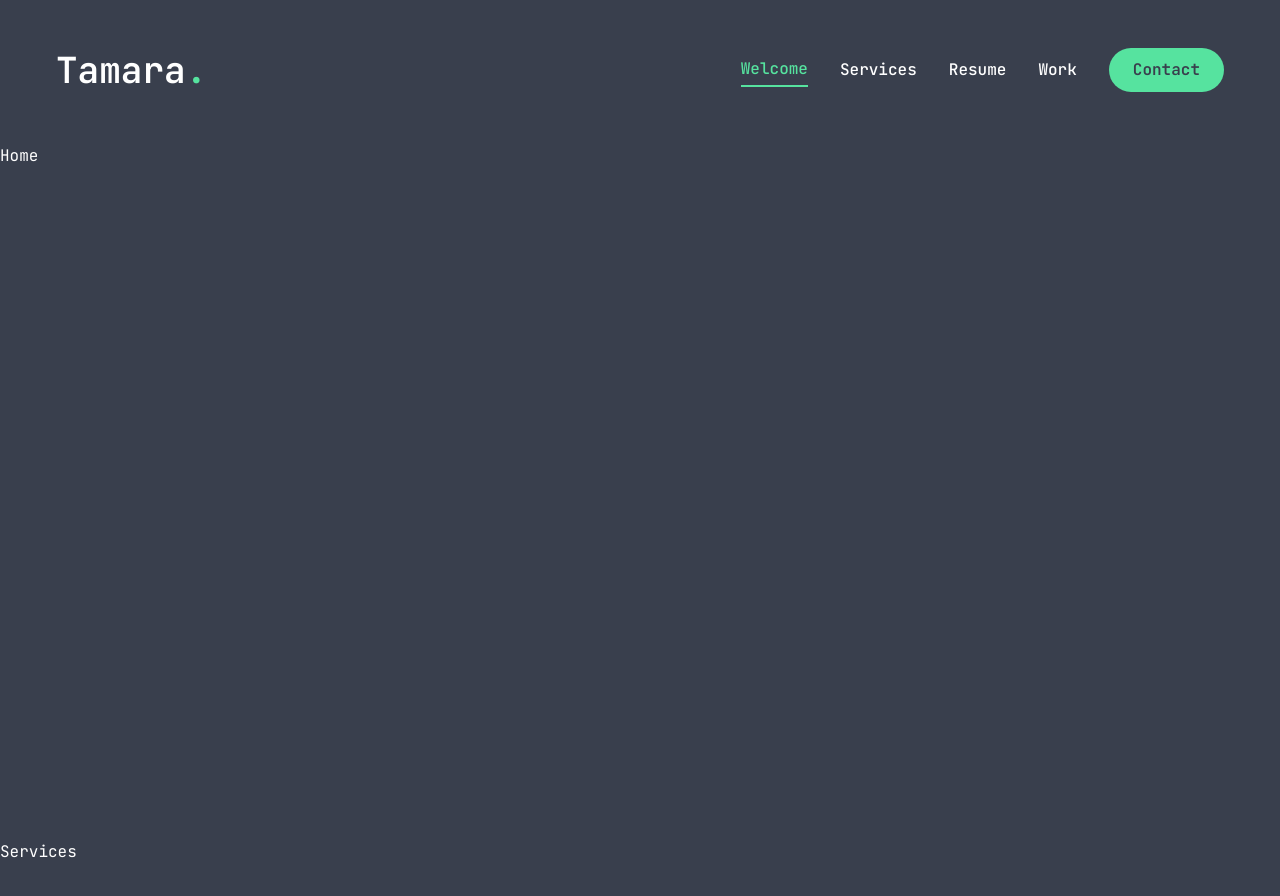
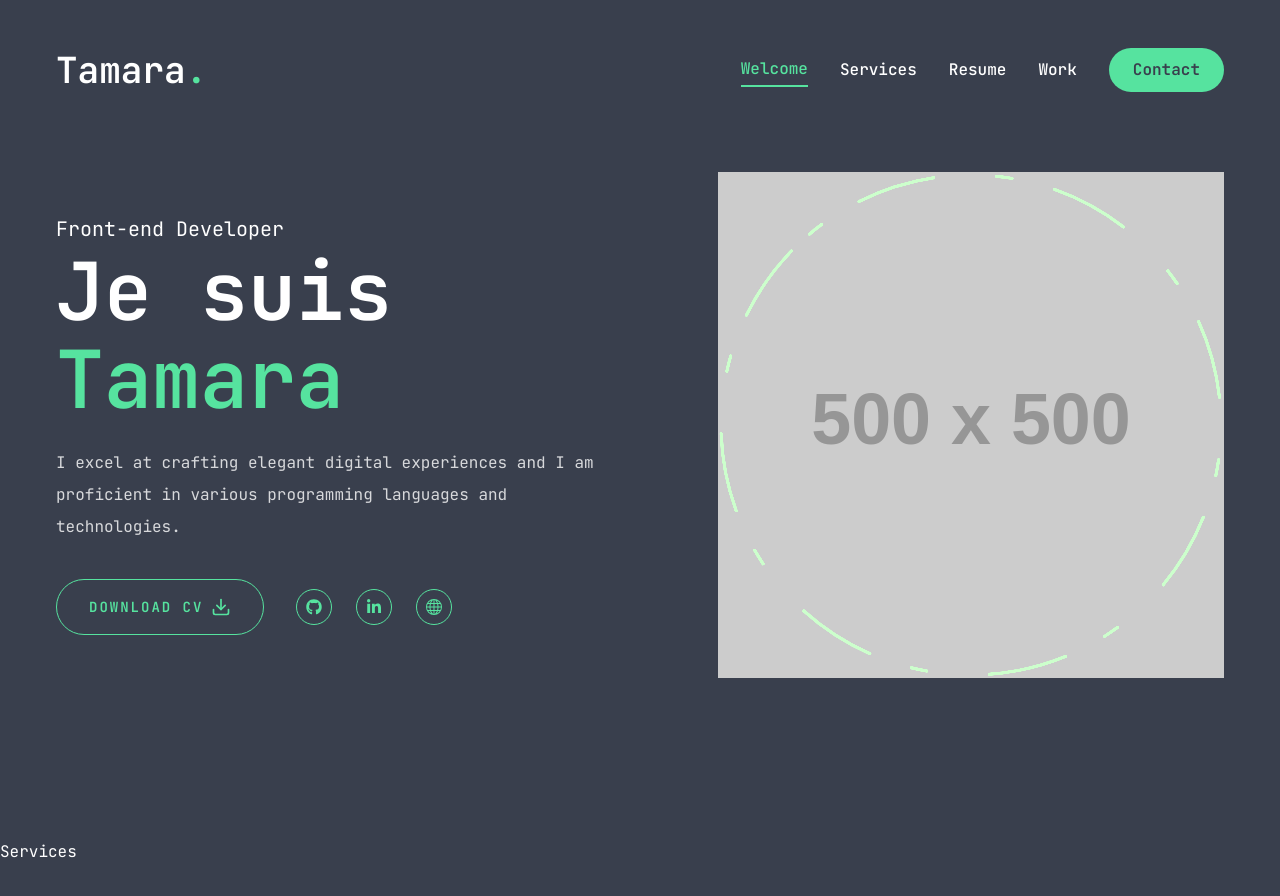
Before and after one commit to TamVdb/Portfolio, a React (Vite) app: page / in a window 1280 px wide. Shown: the top 896 px of the page. Built offline with nearby package versions, Linux system fonts and the light colour scheme.

Commit message:
welcome section

```diff
--- /dev/null
+++ b/src/components/Photo/Photo.jsx
@@ -0,0 +1,62 @@
+import { motion } from "framer-motion";
+
+const Photo = () => {
+   return (
+      <div className="w-full h-full relative">
+         <motion.div
+            initial={{ opacity: 0 }}
+            animate={{
+               opacity: 1,
+               transition: { delay: 2, duration: 0.4, ease: "easeIn" },
+            }}
+         >
+            {/* image */}
+            <motion.div
+               initial={{ opacity: 0 }}
+               animate={{
+                  opacity: 1,
+                  transition: { delay: 2.4, duration: 0.4, ease: "easeInOut" },
+               }}
+               className="w-[298px] h-[298px] xl:w-[506px] xl:h-[506px] mix-blend-lighten absolute"
+            >
+               <img
+                  // src="./assets/photo.png"
+                  src="https://fakeimg.pl/500x500/"
+                  alt=""
+                  className="object-contain w-full h-full"
+               />
+            </motion.div>
+
+            {/* circle */}
+            <motion.svg
+               className="w-[300px] xl:w-[506px] h-[300px] xl:h-[506px]"
+               fill="transparent"
+               viewBox="0 0 506 506"
+               xmlns="http://www.w3.org/2000/svg"
+            >
+               <motion.circle
+                  cx="253"
+                  cy="253"
+                  r="250"
+                  stroke="#00ff99"
+                  strokeWidth="4"
+                  strokeLinecap="round"
+                  strokeLinejoin="round"
+                  initial={{ strokeDasharray: "24 10 0 0" }}
+                  animate={{
+                     strokeDasharray: ["15 120 25 25", "16 25 92 72", "4 250 22 22"],
+                     rotate: [120, 360],
+                  }}
+                  transition={{
+                     duration: 20,
+                     repeat: Infinity,
+                     repeatType: "reverse",
+                  }}
+               />
+            </motion.svg>
+         </motion.div>
+      </div>
+   );
+};
+
+export default Photo;
--- /dev/null
+++ b/src/components/Social/Social.jsx
@@ -0,0 +1,30 @@
+import { FaGithub, FaLinkedinIn, FaYoutube } from "react-icons/fa";
+import { BsGlobe } from "react-icons/bs";
+
+const socials = [
+   { icon: <FaGithub />, path: "https://github.com/TamVdb" },
+   { icon: <FaLinkedinIn />, path: "https://www.linkedin.com/in/tamaravandebroeck/" },
+   { icon: <BsGlobe />, path: "https://www.zestcitron.be/" },
+];
+
+const Social = ({ containerStyles, iconStyles }) => {
+   return (
+      <div className={containerStyles}>
+         {socials.map((item, index) => {
+            return (
+               <a
+                  key={index}
+                  href={item.path}
+                  target="_blank"
+                  rel="noopener noreferrer"
+                  className={iconStyles}
+               >
+                  {item.icon}
+               </a>
+            );
+         })}
+      </div>
+   );
+};
+
+export default Social;
--- a/src/sections/Welcome/Welcome.jsx
+++ b/src/sections/Welcome/Welcome.jsx
@@ -1,7 +1,48 @@
+import { Button } from "@/components/ui/button";
+import { FiDownload } from "react-icons/fi";
+
+// Components
+import Social from "@/components/Social/Social";
+import Photo from "@/components/Photo/Photo";
+
 const Welcome = () => {
    return (
       <>
-         <h1>Home</h1>
+         <div className="container mx-auto h-full">
+            <div className="flex flex-col xl:flex-row items-center justify-between xl:pt-8 xl:pb-8">
+               {/* text */}
+               <div className="text-center xl:text-left order-2 xl:order-none">
+                  <span className="text-xl">Front-end Developer</span>
+                  <h1 className="h1 mb-6">
+                     Je suis <br /> <span className="text-accent">Tamara</span>
+                  </h1>
+                  <p className="max-w-[550px] mb-9 text-white/80">
+                     I excel at crafting elegant digital experiences and I am
+                     proficient in various programming languages and technologies.
+                  </p>
+                  {/* btn and socials */}
+                  <div className="flex flex-col xl:flex-row items-center gap-8">
+                     <Button
+                        variant="outline"
+                        size="lg"
+                        className="uppercase flex items-center gap-2">
+                        <span>Download CV</span>
+                        <FiDownload className="text-xl" />
+                     </Button>
+                     <div className="mb-8 xl:mb-0">
+                        <Social
+                           containerStyles="flex gap-6"
+                           iconStyles="w-9 h-9 border border-accent rounded-full flex justify-center items-center text-accent text-base hover:bg-accent hover:text-primary hover:transition-all duration-500"
+                        />
+                     </div>
+                  </div>
+               </div>
+               {/* photo */}
+               <div className="order-1 xl:order-none mb-8 xl:mb-0">
+                  <Photo />
+               </div>
+            </div>
+         </div>
       </>
    );
 };
```
